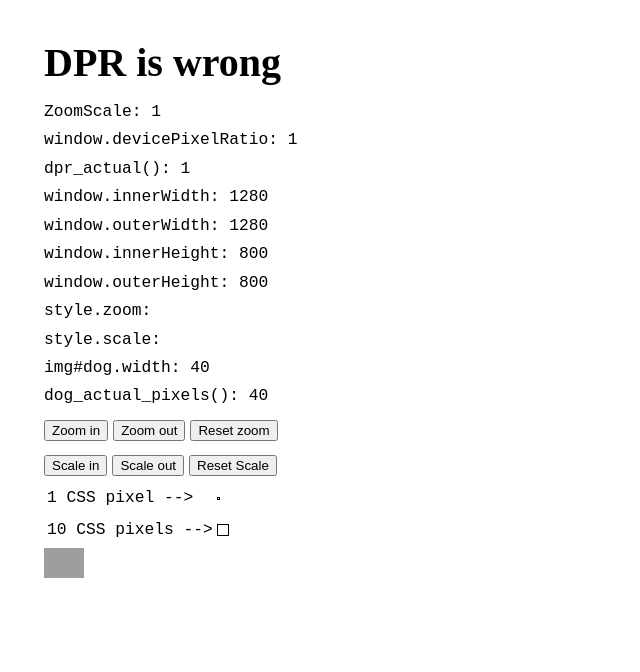
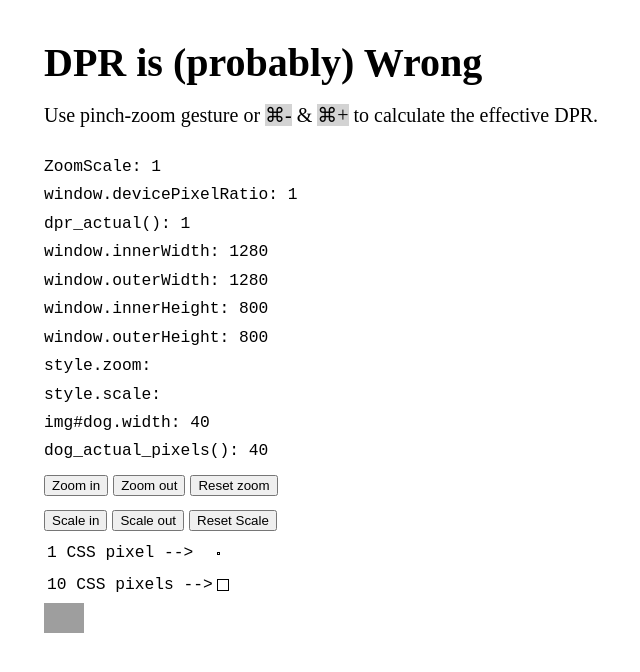
Before and after one commit to colinbendell/dpr, a plain HTML site: page index.html in a window 1280 px wide. Shown: the whole page, without its empty margins (254-894 px from the left). Drawn offline with Linux system fonts and the light colour scheme; grey boxes are pictures that could not be loaded.

Commit message:
add instruction

```diff
--- a/index.html
+++ b/index.html
@@ -111,8 +111,9 @@
     </script>
 </head>
 <body>
-<h1>DPR is wrong</h1>
+<h1>DPR is (probably) Wrong</h1>
     <main>
+        <p style="margin-top: 0;">Use pinch-zoom gesture or <span style="background-color: lightgray">⌘-</span> & <span style="background-color: lightgray">⌘+</span> to calculate the effective DPR.</p>
         <pre id="debug"></pre>
         <button id="zoomIn" onclick="zoomIn()">Zoom in</button>
         <button id="zoomOut" onclick="zoomOut()">Zoom out</button>
```
